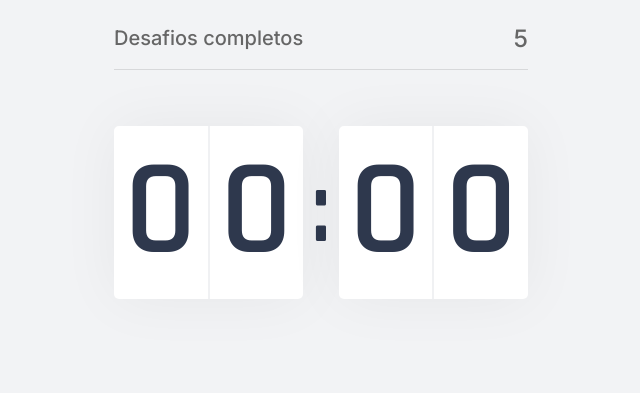
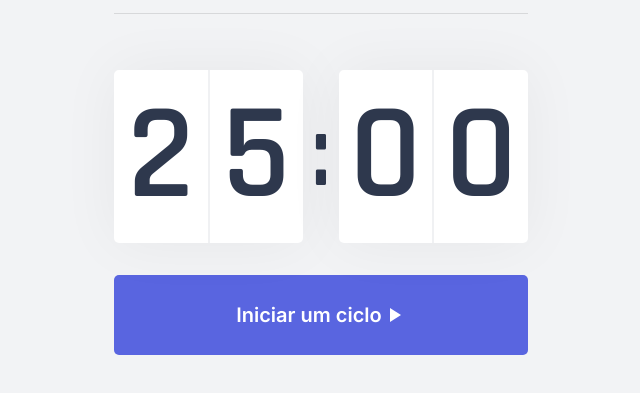
Before and after one commit to caiohenrique-developer/moveit-web, a Next.js app: page / in a window 1280 px wide. Shown: the part 311-704 px from the top of the page, without its empty margins (62-702 px from the left). Built offline with nearby package versions, Linux system fonts and the light colour scheme.

Commit message:
:sparkles: [ FEAT ]: Add the CountDown feature

```diff
--- a/src/components/CountDown.tsx
+++ b/src/components/CountDown.tsx
@@ -1,17 +1,50 @@
+import { useEffect, useState } from "react";
 import styles from "../styles/components/CountDown.module.css"
 
 export function CountDown() {
+    const [time, setTime] = useState(25 * 60);
+    const [active, setActive] = useState(false);
+
+    const minutes = Math.floor(time / 60);
+    const seconds = time % 60;
+
+    const [minuteLeft, minuteRight] = String(minutes).padStart(2, '0').split('');
+    const [secondLeft, secondRight] = String(seconds).padStart(2, '0').split('');
+
+    function startContDown() {
+        setActive(true);
+    }
+
+    useEffect(() => {
+        if (active && time > 0) {
+            setTimeout(() => {
+                setTime(time - 1);
+            }, 1000);
+        }
+    }, [active, time]);
+
     return (
-        <div className={styles.countDownContainer}>
-            <div>
-                <span>0</span>
-                <span>0</span>
+        <div>
+            <div className={styles.countDownContainer}>
+                <div>
+                    <span>{minuteLeft}</span>
+                    <span>{minuteRight}</span>
+                </div>
+                <span>:</span>
+                <div>
+                    <span>{secondLeft}</span>
+                    <span>{secondRight}</span>
+                </div>
             </div>
-            <span>:</span>
-            <div>
-                <span>0</span>
-                <span>0</span>
-            </div>
+
+            <button
+                type="button"
+                className={styles.countDownButton}
+                onClick={startContDown}
+            >
+                Iniciar um ciclo
+                <img src="icons/play_arrow.svg" alt="Play icon - Start a cycle button" />
+            </button>
         </div>
     );
 }
--- a/src/pages/index.tsx
+++ b/src/pages/index.tsx
@@ -1,8 +1,8 @@
-import { Head } from 'next/document'
 import { CompletedChallenges } from "../components/CompletedChallenges";
 import { CountDown } from "../components/CountDown";
 import { ExperienceBar } from "../components/ExperienceBar";
 import { Profile } from "../components/Profile";
+import Head from 'next/head'
 import styles from "../styles/pages/Home.module.css"
 
 export default function Home() {
--- a/src/styles/components/CountDown.module.css
+++ b/src/styles/components/CountDown.module.css
@@ -28,3 +28,22 @@
     font-size: 6.25rem;
     margin: 0 0.5rem;
 }
+
+.countDownButton {
+    display: flex;
+    align-items: center;
+    justify-content: center;
+
+    width: 100%;
+    height: 5rem;
+    margin-top: 2rem;
+    border: 0;
+    border-radius: 5px;
+    background: var(--blue);
+    color: var(--white);
+    font-size: 1.25rem;
+    font-weight: 600;
+    transition: 0.2s;
+}
+
+.countDownButton:hover { background: var(--blue-dark); }
```
Also changed, not shown: public/icons/play_arrow.svg (added).
